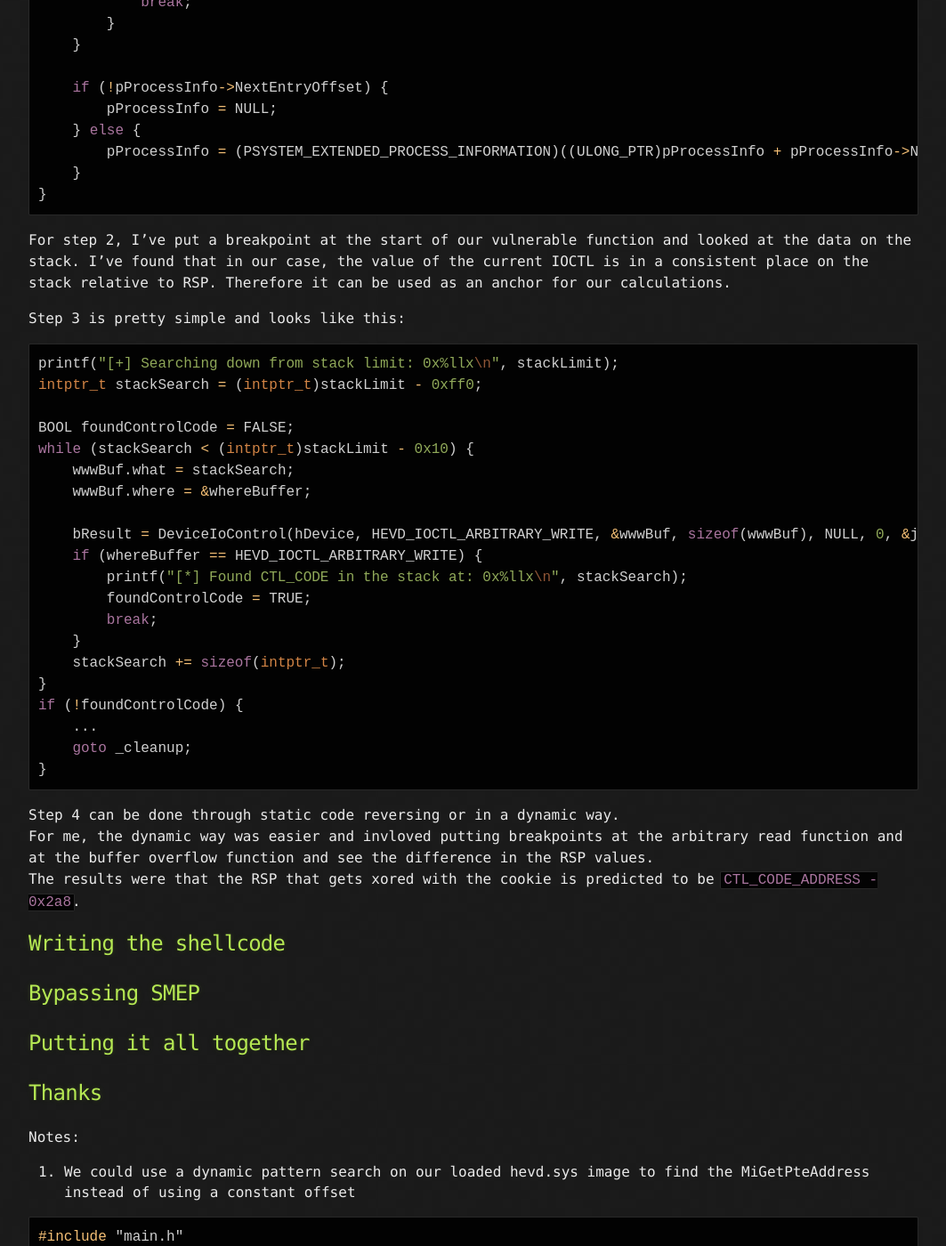
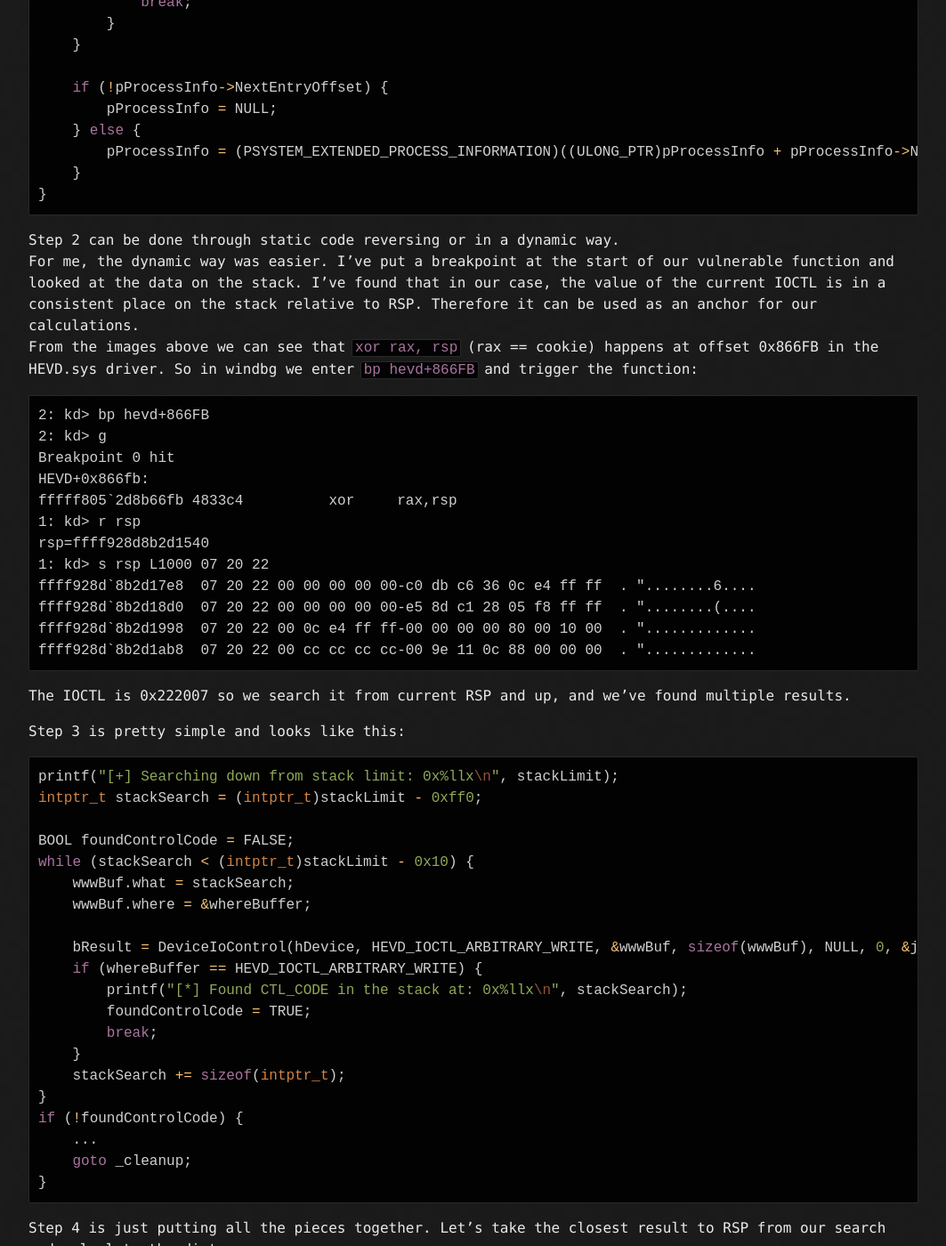
Before and after one commit to Kristal-g/kristal-g.github.io, a Jekyll site: the page built from 2021-01-15-HEVD_StackOverflowGS_Windows_10_RS5_x64.md, in a window 1280 px wide and 1400 px high, scrolled down 5188 px. Shown: the whole window at 89% size, without its empty margins (108-1171 px from the left). Built offline with Jekyll 4.4.1, drawn with Linux system fonts in a browser that asks for light colours; some of the changed text lies outside the part shown.

Commit message:
gs bypass complete

````diff
--- a/2021-01-15-HEVD_StackOverflowGS_Windows_10_RS5_x64.md
+++ b/2021-01-15-HEVD_StackOverflowGS_Windows_10_RS5_x64.md
@@ -126,7 +126,24 @@
 }
 ```
 
-For step 2, I've put a breakpoint at the start of our vulnerable function and looked at the data on the stack. I've found that in our case, the value of the current IOCTL is in a consistent place on the stack relative to RSP. Therefore it can be used as an anchor for our calculations.
+Step 2 can be done through static code reversing or in a dynamic way.
+For me, the dynamic way was easier. I've put a breakpoint at the start of our vulnerable function and looked at the data on the stack. I've found that in our case, the value of the current IOCTL is in a consistent place on the stack relative to RSP. Therefore it can be used as an anchor for our calculations.
+From the images above we can see that ```xor rax, rsp``` (rax == cookie) happens at offset 0x866FB in the HEVD.sys driver. So in windbg we enter ```bp hevd+866FB``` and trigger the function:
+```
+2: kd> bp hevd+866FB
+2: kd> g
+Breakpoint 0 hit
+HEVD+0x866fb:
+fffff805`2d8b66fb 4833c4          xor     rax,rsp
+1: kd> r rsp
+rsp=ffff928d8b2d1540
+1: kd> s rsp L1000 07 20 22
+ffff928d`8b2d17e8  07 20 22 00 00 00 00 00-c0 db c6 36 0c e4 ff ff  . "........6....
+ffff928d`8b2d18d0  07 20 22 00 00 00 00 00-e5 8d c1 28 05 f8 ff ff  . "........(....
+ffff928d`8b2d1998  07 20 22 00 0c e4 ff ff-00 00 00 00 80 00 10 00  . ".............
+ffff928d`8b2d1ab8  07 20 22 00 cc cc cc cc-00 9e 11 0c 88 00 00 00  . ".............
+```
+The IOCTL is 0x222007 so we search it from current RSP and up, and we've found multiple results.
 
 Step 3 is pretty simple and looks like this:
 ```cpp
@@ -152,15 +169,25 @@
 }
 ```
 
-Step 4 can be done through static code reversing or in a dynamic way.
-For me, the dynamic way was easier and invloved putting breakpoints at the arbitrary read function and at the buffer overflow function and see the difference in the RSP values.
-The results were that the RSP that gets xored with the cookie is predicted to be ```CTL_CODE_ADDRESS - 0x2a8```.
+Step 4 is just putting all the pieces together. Let's take the closest result to RSP from our search and calculate the distance:
+```
+1: kd> .formats ffff928d`8b2d17e8 - ffff928d8b2d1540
+Evaluate expression:
+  Hex:     00000000`000002a8
+  Decimal: 680
+```
+The results show that the RSP that gets xored with the cookie is predicted to be ```CTL_CODE_ADDRESS - 0x2a8```.
+Now we have all that we need to bypass the GS stack protection and move on to getting our shellcode executed.
 
 
 
 ## Writing the shellcode
 
 ## Bypassing SMEP
+The best result for me was getting arbitrary shellcode executed. If we reach that step, we can do everything we want in that shellcode from the kernel's context.
+As we have no way of allocating our shellcode in the kernel's memory with Execute permissions we have to either construct a rop that does just that or allocate our shellcode in usermode memory and construct a rop chain that executes it.
+We'll choose the later as it's easier. But the major obstacle we need to get through is SMEP - a protection that bugchecks if the kernel tries to execute code that's found in usermode address.
+SMEP status is determined by the 20th bit in the CR4 register. It's a privileged register so only the kernel can modify its contents. The classic and easiest way of bypassing it's by disabling it in the CR4 register using a rop gadget like ```mov cr4, rcx```.
 
 ## Putting it all together
 
````
